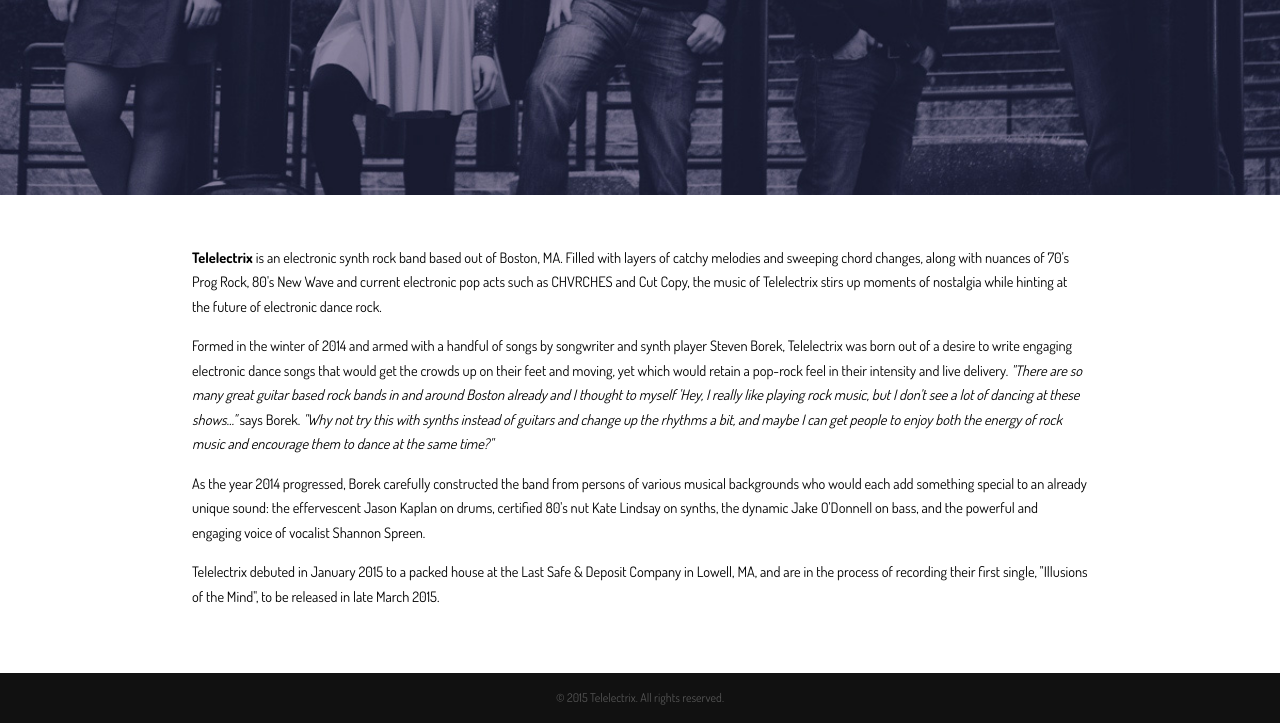
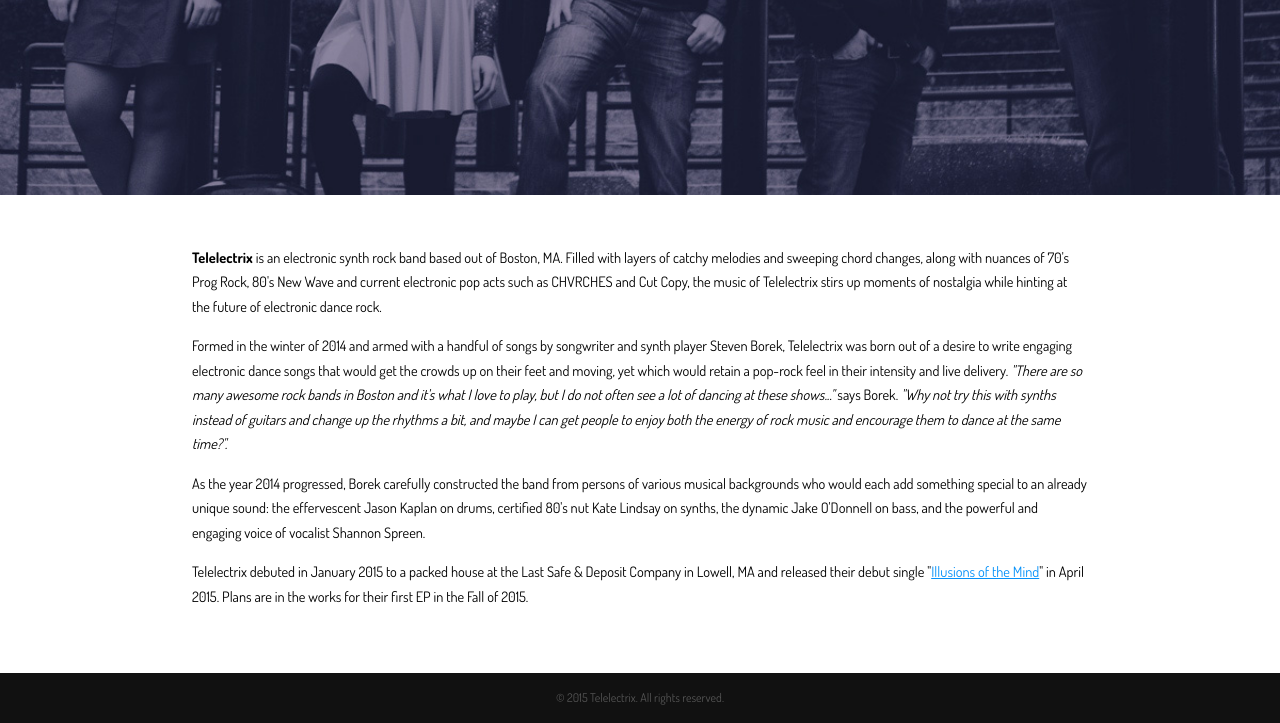
Before and after one commit to telelectrix/telelectrix.github.io, a plain HTML site: page about.html in a window 1280 px wide. Shown: the part 305-1028 px from the top of the page. Drawn offline with nearby package versions, Linux system fonts and the light colour scheme.

Commit message:
updated bio

```diff
--- a/about.html
+++ b/about.html
@@ -123,9 +123,9 @@
   <div id="color-change"></div>
   <section id="about-bio">
     <p><b>Telelectrix</b> is an electronic synth rock band based out of Boston, MA. Filled with layers of catchy melodies and sweeping chord changes, along with nuances of 70's Prog Rock, 80's New Wave and current electronic pop acts such as CHVRCHES and Cut Copy, the music of Telelectrix stirs up moments of nostalgia while hinting at the future of electronic dance rock.</p>
-<p>Formed in the winter of 2014 and armed with a handful of songs by songwriter and synth player Steven Borek, Telelectrix was born out of a desire to write engaging electronic dance songs that would get the crowds up on their feet and moving, yet which would retain a pop-rock feel in their intensity and live delivery. <i>"There are so many great guitar based rock bands in and around Boston already and I thought to myself 'Hey, I really like playing rock music, but I don't see a lot of dancing at these shows..."</i> says Borek. <i>"Why not try this with synths instead of guitars and change up the rhythms a bit, and maybe I can get people to enjoy both the energy of rock music and encourage them to dance at the same time?"</i></p>
+<p>Formed in the winter of 2014 and armed with a handful of songs by songwriter and synth player Steven Borek, Telelectrix was born out of a desire to write engaging electronic dance songs that would get the crowds up on their feet and moving, yet which would retain a pop-rock feel in their intensity and live delivery. <i>"There are so many awesome rock bands in Boston and it's what I love to play, but I do not often see a lot of dancing at these shows..."</i> says Borek. <i>"Why not try this with synths instead of guitars and change up the rhythms a bit, and maybe I can get people to enjoy both the energy of rock music and encourage them to dance at the same time?".</i></p>
 <p>As the year 2014 progressed, Borek carefully constructed the band from persons of various musical backgrounds who would each add something special to an already unique sound: the effervescent Jason Kaplan on drums, certified 80's nut Kate Lindsay on synths, the dynamic Jake O'Donnell on bass, and the powerful and engaging voice of vocalist Shannon Spreen.</p>
-<p>Telelectrix debuted in January 2015 to a packed house at the Last Safe &amp; Deposit Company in Lowell, MA, and are in the process of recording their first single, "Illusions of the Mind", to be released in late March 2015.</p>
+<p>Telelectrix debuted in January 2015 to a packed house at the Last Safe &amp; Deposit Company in Lowell, MA and released their debut single "<a href="http://music.telelectrix.com">Illusions of the Mind</a>" in April 2015.  Plans are in the works for their first EP in the Fall of 2015.</p>
   </section>
 </div>
 
```
